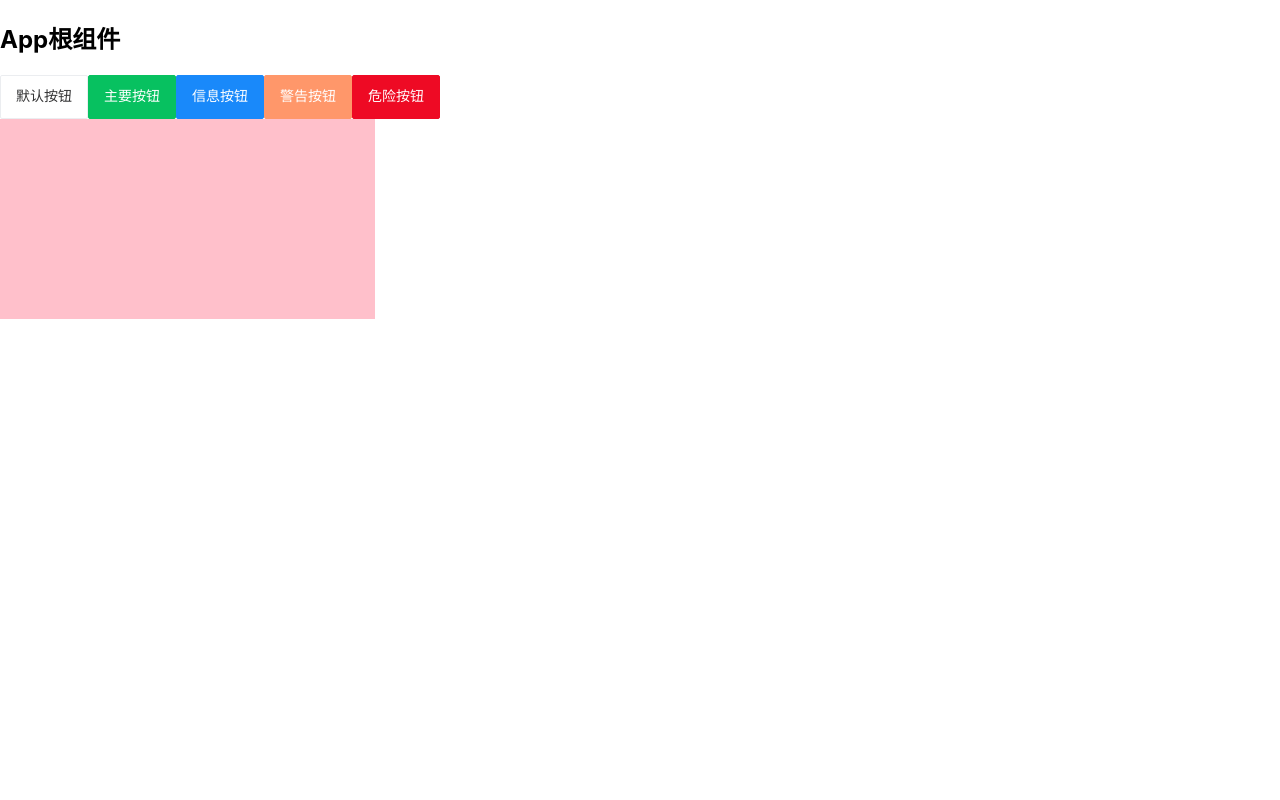
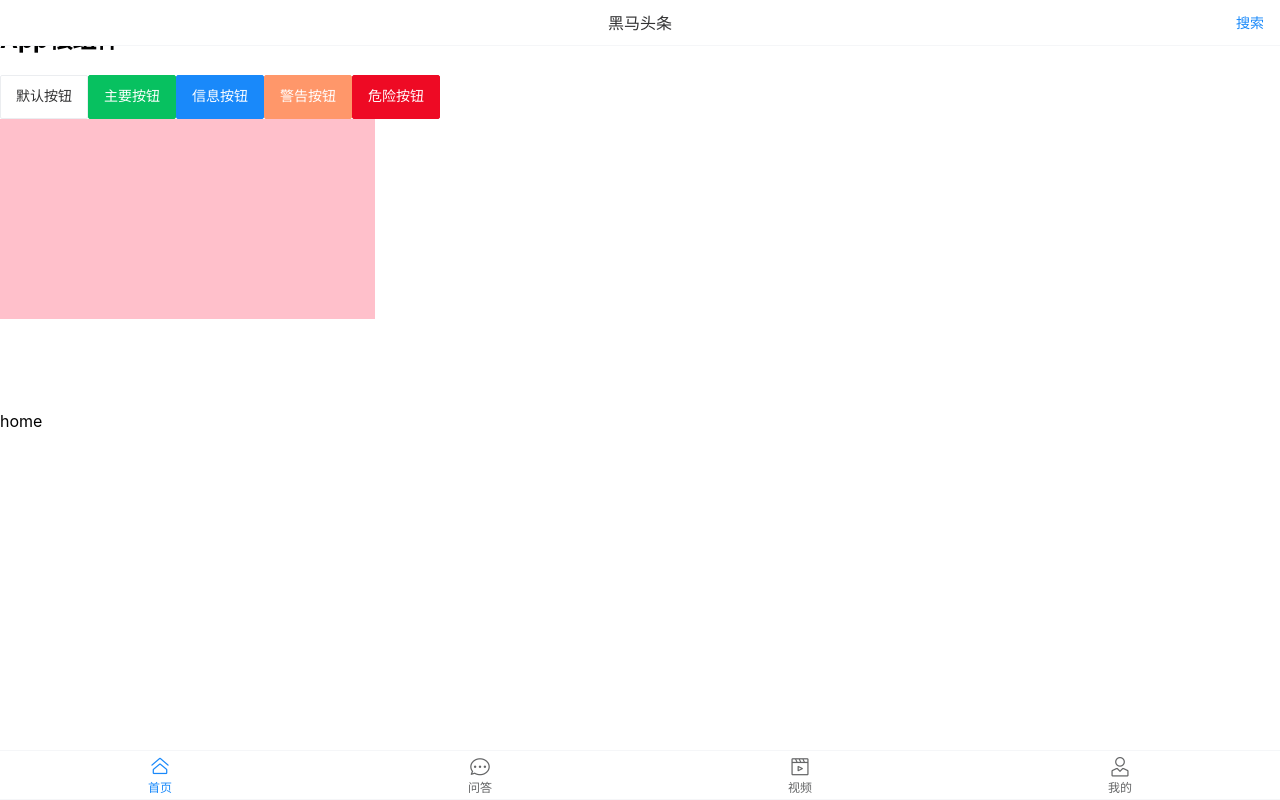
Before and after one commit to webhym/mobile93, a Vue app: page /#/home in a window 1280 px wide. Built offline with nearby package versions, Linux system fonts and the light colour scheme.

Commit message:
完成Layout组件

```diff
--- a/src/router/index.js
+++ b/src/router/index.js
@@ -4,7 +4,53 @@ import VueRouter from 'vue-router'
 Vue.use(VueRouter)
 
 const routes = [
-
+  {
+    path: '/',
+    component: () => import('@/views/layout/index.vue'), // 布局组件  一级路由
+    redirect: '/home', // 重定向
+    children: [
+      {
+        path: '/home',
+        component: () => import('@/views/home/index.vue') // 首页组件 二级路由
+      },
+      {
+        path: '/question',
+        component: () => import('@/views/question/index.vue') // 问答组件  二级路由
+      },
+      {
+        path: '/video',
+        component: () => import('@/views/video/index.vue') // 视频组件  二级路由
+      }, {
+        path: '/user',
+        component: () => import('@/views/user/index.vue') // 个人中心  二级路由
+      }
+    ]
+  },
+  {
+    path: '/user/profile',
+    component: () => import('@/views/user/profile.vue') // 编辑资料
+  },
+  {
+    path: '/user/chat',
+    component: () => import('@/views/user/chat.vue') // 小智同学
+  },
+  {
+    path: '/login',
+    name: 'login',
+    component: () => import('@/views/user/login.vue') // 登录
+  },
+  {
+    path: '/article',
+    component: () => import('@/views/article/index.vue') // 文章详情
+  },
+  {
+    path: '/search',
+    component: () => import('@/views/search/index.vue') // 搜索中心
+  },
+  {
+    path: '/search/result',
+    component: () => import('@/views/search/result.vue') // 搜索结果
+  }
 ]
 
 const router = new VueRouter({
--- a/src/views/layout/index.vue
+++ b/src/views/layout/index.vue
@@ -1,13 +1,47 @@
 <template>
-  <div>layout</div>
+  <div class="container">
+    <!-- 公共头部
+         van-nav-bar是组件，导航栏
+         title：导航中间呈现内容
+         righht-text：导航右侧呈现内容
+         @click-right：右侧文字单击后发生的事件
+         fixed：固定定位，定位到页面头部，是样式体现，（position：fixed；top：0；left：0）
+     -->
+    <van-nav-bar fixed title="黑马头条" right-text="搜索"
+      @click-right="$router.push('/search')"/>
+    <div class="my-wrapper" >
+      <!-- 路由占位符，用于显示home、question、video、user的组件组成的 -->
+      <router-view></router-view>
+    </div>
+    <van-tabbar route>
+      <van-tabbar-item to="/home" icon="home-o">首页</van-tabbar-item>
+      <van-tabbar-item to="/question"  icon="chat-o">问答</van-tabbar-item>
+      <van-tabbar-item to="/video"  icon="video-o">视频</van-tabbar-item>
+      <van-tabbar-item to="/user"  icon="user-o">我的</van-tabbar-item>
+    </van-tabbar>
+  </div>
 </template>
 
 <script>
 export default {
-  name: ''
 }
 </script>
 
-<style lang="less" scoped>
-
+<style scoped lang='less'>
+.container{
+  width: 100%;
+  height: 100%;
+  position: relative;
+  .my-wrapper{
+    width: 100%;
+    height: 100%;
+    overflow: hidden;
+    padding-top: 92px;
+    padding-bottom: 100px;
+    box-sizing: border-box;
+    &.noTop{
+      padding-top: 0;
+    }
+  }
+}
 </style>
```
